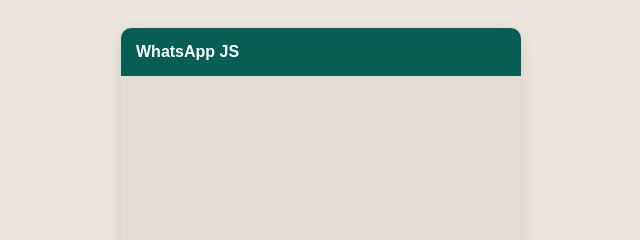
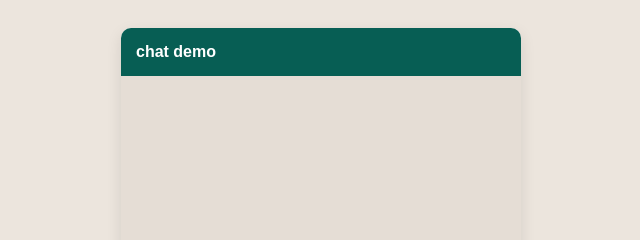
Before and after one commit to Ragulrathinasamy/fullstack-webpage, a plain HTML site: page chat/index.html in a window 1280 px wide. Shown: the top 240 px of the page, 319-959 px from the left. Drawn offline with Linux system fonts and the light colour scheme.

Commit message:
Update index.html

```diff
--- a/chat/index.html
+++ b/chat/index.html
@@ -8,7 +8,7 @@
 </head>
 <body>
     <div class="chat-container">
-        <div class="chat-header">WhatsApp JS</div>
+        <div class="chat-header">chat demo</div>
         <div class="chat-box" id="chatBox"></div>
         <div class="input-area">
             <input type="text" id="userInput" placeholder="Your Name">
```
